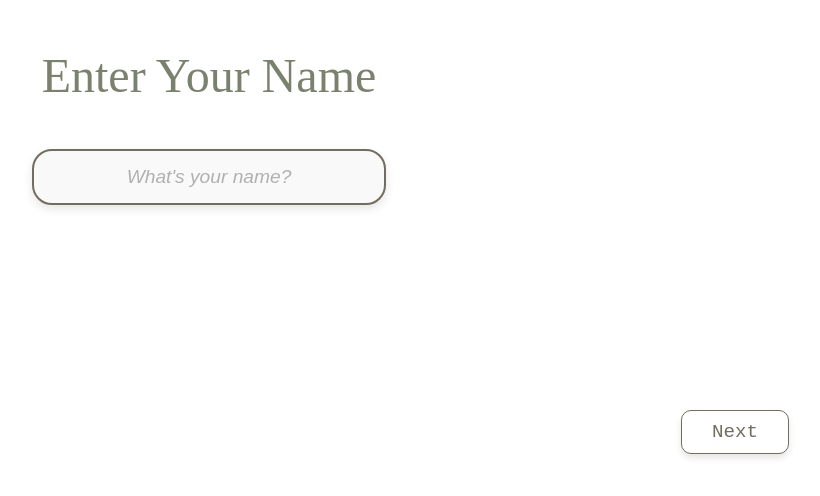
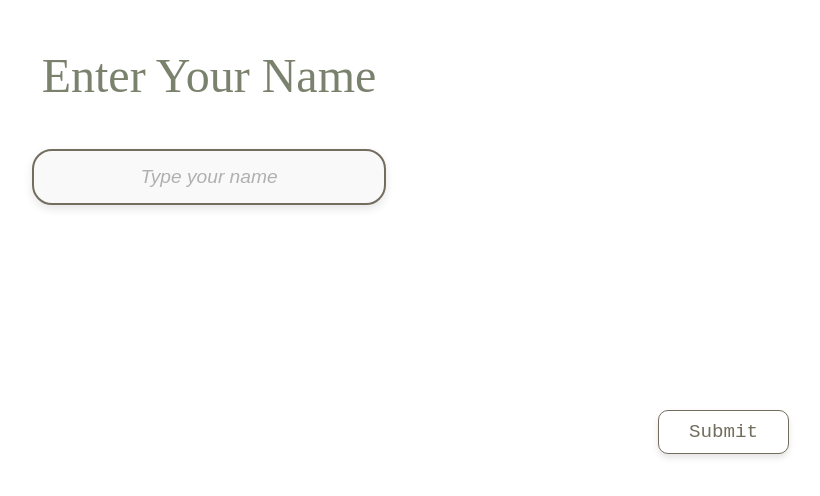
Before and after one commit to Katsukingmax/today, a React (Create React App) app: page /name-input in a window 1280 px wide. Shown: the part 286-782 px from the top of the page, without its empty margins (431-1251 px from the left). Built offline with nearby package versions, Linux system fonts and the light colour scheme; a web font is replaced by a local one.

Commit message:
Update NameInput.jsx

```diff
--- a/src/components/NameInput/NameInput.jsx
+++ b/src/components/NameInput/NameInput.jsx
@@ -6,26 +6,29 @@ const NameInput = () => {
   const [name, setName] = useState('');
   const navigate = useNavigate();
 
-  const handleSubmit = (e) => {
-    e.preventDefault();
+  const handleSubmit = () => {
     localStorage.setItem('username', name);
     navigate('/greeting');
+
+    if(!name) {
+      alert('Type your name!')
+      return;
+    }
   };
+
+
 
   return (
     <div className="nameinput-container">
       <div className="nameinput-message">Enter Your Name</div>
-      <form className="nameinput-form" onSubmit={handleSubmit}>
-        <input
-          type="text"
-          className='nameinput-field'
-          placeholder="What's your name?"
-          value={name}
-          onChange={(e) => setName(e.target.value)}
-          required
-        />
-        <button type="submit" className="submit-btn">Next</button>
-      </form>
+      <input
+        type="text"
+        value={name}
+        onChange={(e) => setName(e.target.value)}
+        placeholder="Type your name"
+        className="nameinput-field"
+      />
+      <button className="submit-btn" onClick={handleSubmit}>Submit</button>
     </div>
   );
 };
```
